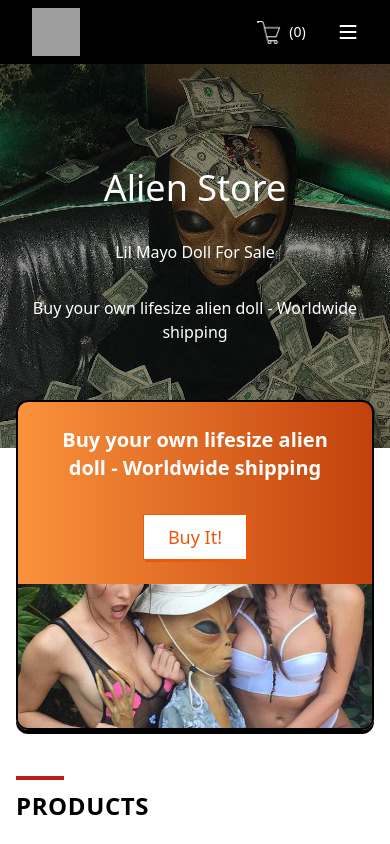
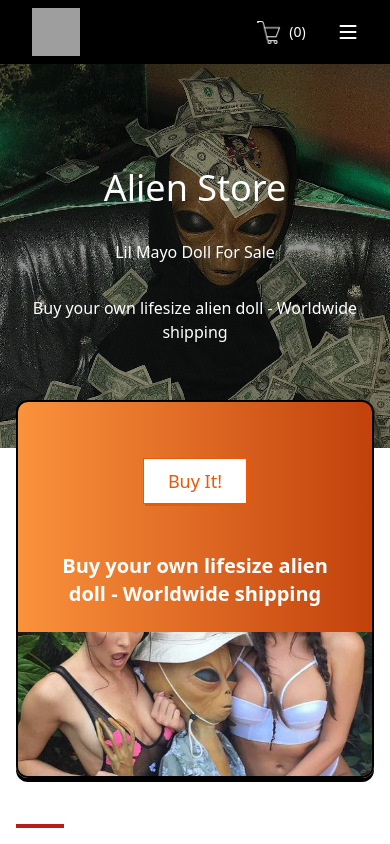
Before and after one commit to AnDyro751/lilmayo, a Next.js app: page / in a window 390 px wide. Shown: the top 844 px of the page. Built offline with nearby package versions, Linux system fonts and the light colour scheme; grey boxes are pictures that could not be loaded.

Commit message:
feat: Cambios de imagen

```diff
--- a/pages/dolls/[slug].jsx
+++ b/pages/dolls/[slug].jsx
@@ -19,7 +19,10 @@ const ProductPage = ({ product }) => {
           }
         ]
       }
-      seo={{ title: product.name }}
+      seo={{
+        title: product.name,
+        image: product.images[0]
+    }}
     >
       <ProductFullItem product={product}/>
     </MainLayout>
--- a/src/components/layouts/main/index.jsx
+++ b/src/components/layouts/main/index.jsx
@@ -2,13 +2,30 @@ import Head from 'next/head'
 import Footer from '../../footer'
 import Header from '../../header'
 import Breadcrumbs from '../../breadcrumbs'
+import { useRouter } from 'next/router'
 
 const MainLayout = ({ seo, children, breadcrumbs }) => {
-  const { title } = seo
+  const { title, ogType = 'article', image } = seo
+  const router = useRouter()
   return (
     <div>
       <Head>
         <title>{title}</title>
+        <meta name="description" content={`${title} | Buy Lil Mayo Doll`}/>
+        <meta name="keywords" content="shop, toy,lil mayo,lil,alien,mayo,doll,stripe,visa,checkout,merch,toys"/>
+        <meta property="og:url"
+              content={`https://lilmayo.vercel.app/${router.pathname}`}/>
+        <meta property="og:type" content={ogType}/>
+        <meta property="og:title" content={title}/>
+        <meta property="og:description" content={`${title} | Buy Lil Mayo Doll`}/>
+
+        {
+          image &&
+          (
+            <meta property="og:image"
+                  content={image}/>
+          )
+        }
         <link rel="icon" href="/favicon.ico"/>
         <meta name="theme-color" media="(prefers-color-scheme: light)" content="black"/>
         <meta name="theme-color" media="(prefers-color-scheme: dark)" content="black"/>
--- a/src/components/welcomeBanner/index.jsx
+++ b/src/components/welcomeBanner/index.jsx
@@ -2,6 +2,7 @@ import Image from 'next/image'
 import image from '../../../public/banner1.webp'
 import imageCta from '../../../public/aa26bd779bb644934077998e83557a61.jpg'
 import Link from 'next/link'
+import lil from '../../../public/lil.png'
 
 const WelcomeBanner = () => {
   return (
@@ -17,16 +18,25 @@ const WelcomeBanner = () => {
           </div>
         </div>
       </div>
-      <div className="px-4 lg:px-20">
+      <div className="px-4 lg:px-20 relative">
+        <div className="relative w-8/12 hidden lg:block" >
+          <div className="h-full absolute h-xl w-full z-40 rounded-3xl shadow-2xl"
+          style={{
+            "clipPath": "polygon(0 25%, 0 100%, 100% 100%, 56% 67%, 39% 42%)",
+            backgroundColor: "#7d5427"
+          }}
+          >
+          </div>
+        </div>
+        <div className="hidden lg:block lg:absolute h-xxl w-80 lg:-mt-72 lg:ml-24 z-30">
+          <Image src={lil} layout="fill" objectFit="cover" className="shadow-2xl"/>
+        </div>
         <aside
-          className="-mt-12 lg:-mt-20 shadow-[0_4px_0_0_rgba(0,0,0,1)] border-2 border-black rounded-xl lg:rounded-3xl overflow-hidden z-50 overflow-hidden text-white lg:grid bg-gradient-to-r from-orange-400 to-orange-700 lg:grid-cols-2 lg:items-center"
+          className="lg:h-xl -mt-12 lg:-mt-20 shadow-[0_4px_0_0_rgba(0,0,0,1)] border-2 border-black rounded-xl lg:rounded-3xl overflow-hidden z-50 overflow-hidden text-white lg:grid bg-gradient-to-r from-orange-400 to-orange-700 lg:grid-cols-2 lg:items-center"
         >
-          <div className="p-6 lg:p-12 text-center sm:p-16 lg:p-24 lg:text-left">
+
+          <div className="p-6 lg:p-12 lg:ml-60 lg:-mt-16 text-center sm:p-16 lg:p-8 lg:text-left z-40">
             <div className="max-w-lg mx-auto lg:ml-0 lg:pt-12">
-              <p className="text-xl lg:text-3xl font-bold sm:text-4xl">
-                Buy your own lifesize alien doll - Worldwide shipping
-              </p>
-
               <Link href="/dolls/lil-mayo-alien-doll">
                 <a
                   className="mt-8 relative inline-block text-sm lg:font-medium text-orange-600 group active:text-orange-500 focus:outline-none focus:ring"
@@ -39,11 +49,15 @@ const WelcomeBanner = () => {
                   </span>
                 </a>
               </Link>
+              <p className="text-xl lg:text-2xl font-bold sm:text-4xl mt-12">
+                Buy your own lifesize alien doll - Worldwide shipping
+              </p>
+
             </div>
           </div>
 
-          <div className="lg:pt-16">
-            <div className="relative w-full h-36 sm:h-96 lg:h-[350px]">
+          <div className="lg:pt-16 z-40">
+            <div className="relative w-full h-36 sm:h-96 lg:h-[450px]">
               <Image
                 src={imageCta}
                 draggable={false}
--- a/tailwind.config.js
+++ b/tailwind.config.js
@@ -6,6 +6,7 @@ module.exports = {
   theme: {
     extend: {
       height: {
+        'xl': "30em",
         'xxl': "34em",
         "xxxl": "40em"
       }
```
